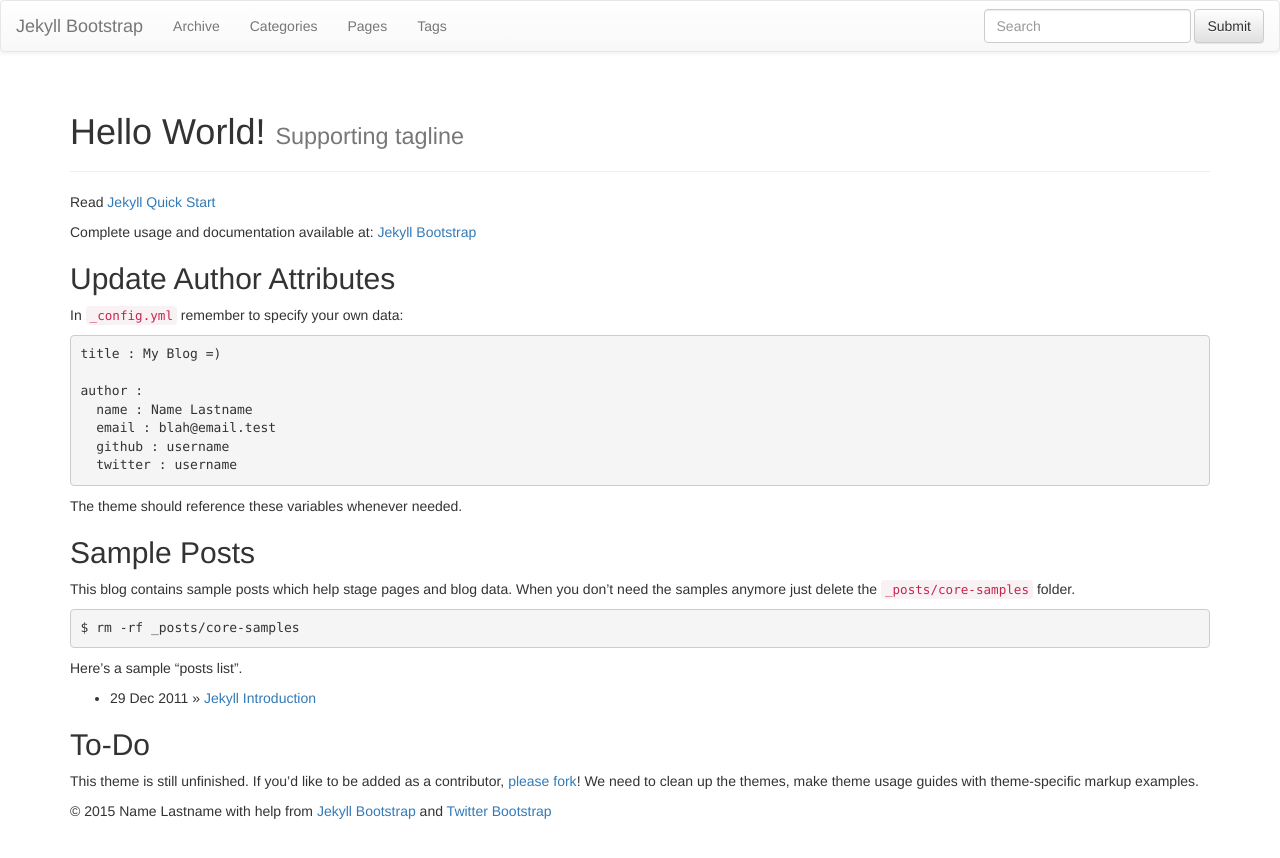
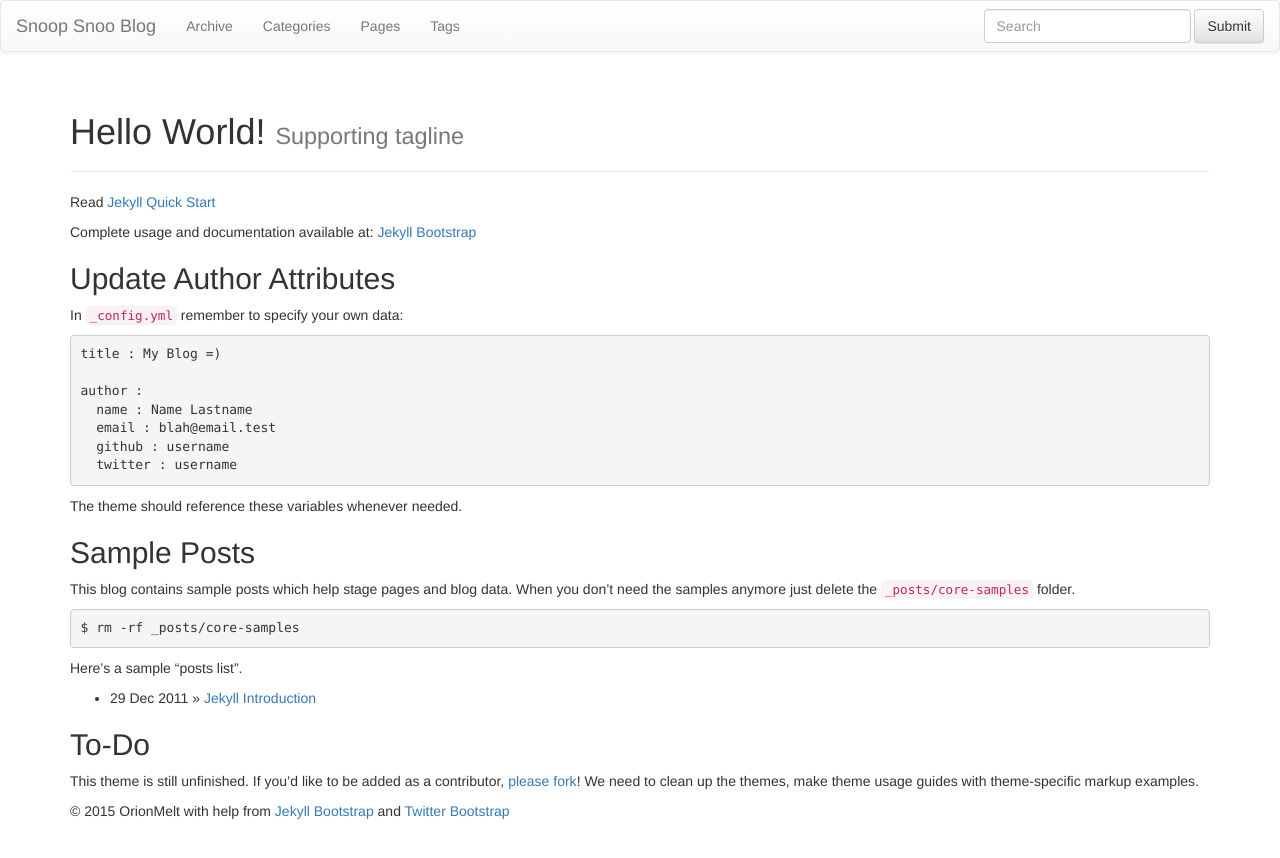
Before and after one commit to orionmelt/snoopsnoo, a Jekyll site: the page built from index.md, in a window 1280 px wide. Shown: the top 858 px of the page. Built offline with Jekyll 4.4.1, drawn with Linux system fonts in a browser that asks for light colours; nearby versions of some CDN libraries; library files that are not in the unit come from our copies.

Commit message:
Updated config.

```diff
--- a/_config.yml
+++ b/_config.yml
@@ -8,14 +8,14 @@
 # Themes are encouraged to use these universal variables
 # so be sure to set them if your theme uses them.
 #
-title : Jekyll Bootstrap
-tagline: Site Tagline
+title : Snoop Snoo Blog
+tagline: A journal tracking development of SnoopSnoo.com
 author :
-  name : Name Lastname
-  email : blah@email.test
-  github : username
-  twitter : username
-  feedburner : feedname
+  name : OrionMelt
+  email : orionmelt@gmail.com
+  github : orionmelt
+  #twitter : username
+  #feedburner : feedname
 
 # The production_url is only used when full-domain names are needed
 # such as sitemap.txt
@@ -25,7 +25,7 @@
 # Else if you are pushing to username.github.io, replace with your username.
 # Finally if you are pushing to a GitHub project page, include the project name at the end.
 #
-production_url : http://username.github.io
+production_url : http://orionmelt.github.io/snoopsnoo
 
 # All Jekyll-Bootstrap specific configurations are namespaced into this hash
 #
@@ -82,16 +82,16 @@
   comments :
     provider : disqus
     disqus :
-      short_name : jekyllbootstrap
-    livefyre :
-      site_id : 123
-    intensedebate :
-      account : 123abc
-    facebook :
-      appid : 123
-      num_posts: 5
-      width: 580
-      colorscheme: light
+      short_name : orionmelt
+    #livefyre :
+    #  site_id : 123
+    #intensedebate :
+    #  account : 123abc
+    #facebook :
+    #  appid : 123
+    #  num_posts: 5
+    #  width: 580
+    #  colorscheme: light
 
   # Settings for analytics helper
   # Set 'provider' to the analytics provider you want to use.
@@ -100,14 +100,14 @@
   analytics :
     provider : google
     google :
-        tracking_id : 'UA-123-12'
-    getclicky :
-      site_id :
-    mixpanel :
-        token : '_MIXPANEL_TOKEN_'
-    piwik :
-        baseURL : 'myserver.tld/piwik' # Piwik installation address (without protocol)
-        idsite : '1'                   # the id of the site on Piwik
+        tracking_id : 'UA-53743148-2'
+    #getclicky :
+    #  site_id :
+    #mixpanel :
+    #    token : '_MIXPANEL_TOKEN_'
+    #piwik :
+    #    baseURL : 'myserver.tld/piwik' # Piwik installation address (without protocol)
+    #    idsite : '1'                   # the id of the site on Piwik
 
   # Settings for sharing helper.
   # Sharing is for things like tweet, plusone, like, reddit buttons etc.
```
Also changed, not shown: 9 other files.
